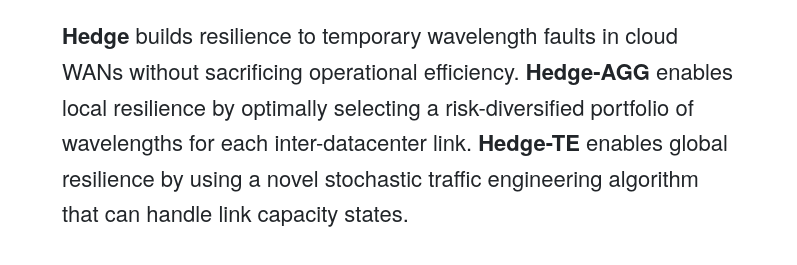
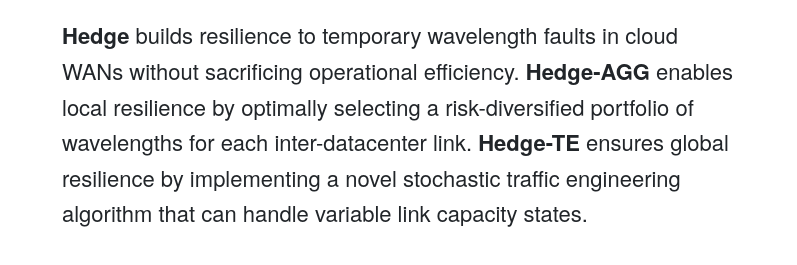
Before and after one commit to hedge-wan/hedge-wan.github.io, a plain HTML site: page index.html in a window 1280 px wide. Shown: the part 219-484 px from the top of the page, without its empty margins (242-1039 px from the left). Drawn offline with Linux system fonts and the light colour scheme.

Commit message:
Update index.html

```diff
--- a/index.html
+++ b/index.html
@@ -33,8 +33,8 @@
        in cloud WANs without sacrificing operational efficiency. <b>Hedge-AGG</b>
        enables local resilience by optimally selecting a risk-diversified
        portfolio of wavelengths for each inter-datacenter link. <b>Hedge-TE</b>
-       enables global resilience by using a novel stochastic
-       traffic engineering algorithm that can handle link capacity states.
+       ensures global resilience by implementing a novel stochastic
+       traffic engineering algorithm that can handle variable link capacity states.
       </p>
       <div align="center">
       </div>
```
